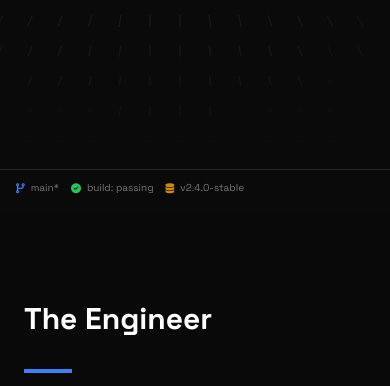
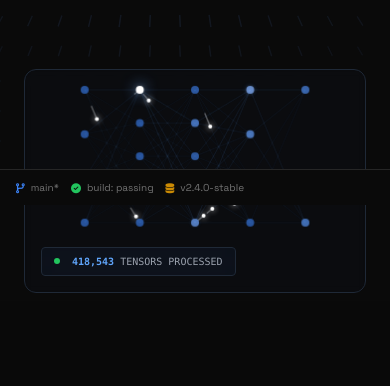
Before and after one commit to Akshad135/akshad135.github.io, a plain HTML site: page index.html in a window 390 px wide. Shown: the part 639-1025 px from the top of the page. Drawn offline with nearby package versions, Linux system fonts and the light colour scheme.

Commit message:
added mobile view

```diff
--- a/index.html
+++ b/index.html
@@ -160,8 +160,9 @@
           </div>
         </div>
 
+        <!-- UPDATED: Reduced height for mobile to h-56 (224px) -->
         <div
-          class="hidden md:block w-full h-[360px] md:-mt-16 reveal-text"
+          class="block w-full h-56 sm:h-72 md:h-[360px] mt-8 md:-mt-16 reveal-text"
           style="transition-delay: 400ms"
         >
           <div
--- a/js/script.js
+++ b/js/script.js
@@ -152,13 +152,35 @@
     canvas.width = width * dpr;
     canvas.height = height * dpr;
     ctx.scale(dpr, dpr);
+
+    // Re-initialize network on resize to fit new dimensions
+    initNetwork();
   }
 
   const resizeObserver = new ResizeObserver(() => initSize());
   resizeObserver.observe(canvas.parentElement);
-  initSize();
 
-  const structure = [6, 8, 8, 6, 4];
+  // Initial size setup
+  const rect = canvas.parentElement.getBoundingClientRect();
+  width = rect.width;
+  height = rect.height;
+  const dpr = window.devicePixelRatio || 1;
+  canvas.width = width * dpr;
+  canvas.height = height * dpr;
+  ctx.scale(dpr, dpr);
+
+  // Dynamic structure based on screen width
+  function getStructure() {
+    if (window.innerWidth < 480) {
+      return [4, 5, 5, 4, 2]; // Mobile: Less nodes
+    } else if (window.innerWidth < 768) {
+      return [5, 6, 6, 5, 3]; // Tablet: Medium nodes
+    } else {
+      return [6, 8, 8, 6, 4]; // Desktop: Full complexity
+    }
+  }
+
+  let structure = getStructure();
   const nodes = [];
   const pulses = [];
 
@@ -173,20 +195,30 @@
     }
 
     draw(time) {
-      this.y = this.baseY + Math.sin(time + this.bias) * 3;
+      // Only animate vertical movement on larger screens (desktop/tablet)
+      if (window.innerWidth >= 768) {
+        this.y = this.baseY + Math.sin(time + this.bias) * 3;
+      } else {
+        // Static position on mobile to prevent "dangling" look
+        this.y = this.baseY;
+      }
 
       ctx.beginPath();
       ctx.arc(this.x, this.y, 4, 0, Math.PI * 2);
 
-      const r = 59 + (255 - 59) * this.activation;
-      const g = 130 + (255 - 130) * this.activation;
-      const b = 246 + (255 - 246) * this.activation;
+      // Clamp activation for safety
+      const safeActivation = Math.max(0, Math.min(1, this.activation));
 
-      const alpha = 0.6 + this.activation * 0.4;
+      const r = Math.floor(59 + (255 - 59) * safeActivation);
+      const g = Math.floor(130 + (255 - 130) * safeActivation);
+      const b = Math.floor(246 + (255 - 246) * safeActivation);
 
-      ctx.fillStyle = `rgba(${Math.floor(r)}, ${Math.floor(g)}, ${Math.floor(
-        b
-      )}, ${alpha})`;
+      const alpha = 0.6 + safeActivation * 0.4;
+
+      ctx.fillStyle = `rgba(${Math.min(255, r)}, ${Math.min(
+        255,
+        g
+      )}, ${Math.min(255, b)}, ${Math.min(1, alpha)})`;
 
       if (this.activation > 0.1) {
         ctx.shadowBlur = this.activation * 15;
@@ -268,9 +300,16 @@
   }
 
   function initNetwork() {
+    structure = getStructure(); // Update structure based on current width
     nodes.length = 0;
-    const paddingX = 60;
-    const paddingY = 50;
+    pulses.length = 0; // Fix: clear pulses on resize to prevent floating particles
+
+    // Responsive padding
+    const isMobile = window.innerWidth < 768;
+    // UPDATED: Increased padding on mobile to visually shrink the net
+    const paddingX = isMobile ? 60 : 60;
+    const paddingY = isMobile ? 45 : 50;
+
     const usableWidth = width - paddingX * 2;
     const usableHeight = height - paddingY * 2;
     const layerSpacing = usableWidth / (structure.length - 1);
@@ -279,9 +318,10 @@
       const x = paddingX + layerIdx * layerSpacing;
       const nodeSpacing = usableHeight / (nodeCount - 1 || 1);
       const columnHeight = (nodeCount - 1) * nodeSpacing;
-      const startY = (height - columnHeight) / 2 - 20;
+      const startY = (height - columnHeight) / 2 - (isMobile ? 25 : 20); // Center vertically better on mobile
 
       for (let i = 0; i < nodeCount; i++) {
+        // Just center single nodes, otherwise spread them out
         const y = nodeCount > 1 ? startY + i * nodeSpacing : height / 2;
         nodes.push(new Node(x, y, layerIdx));
       }
```
